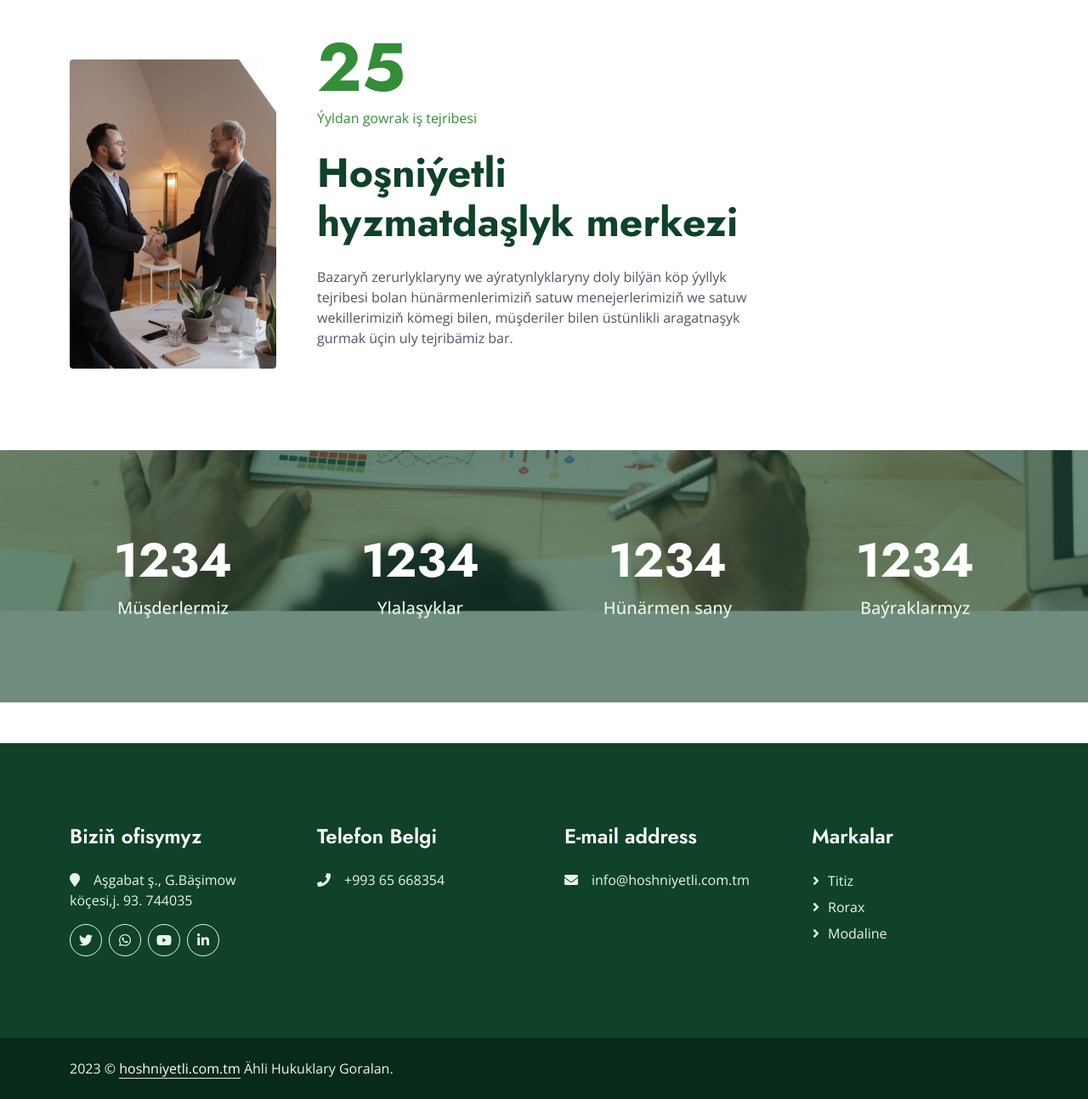
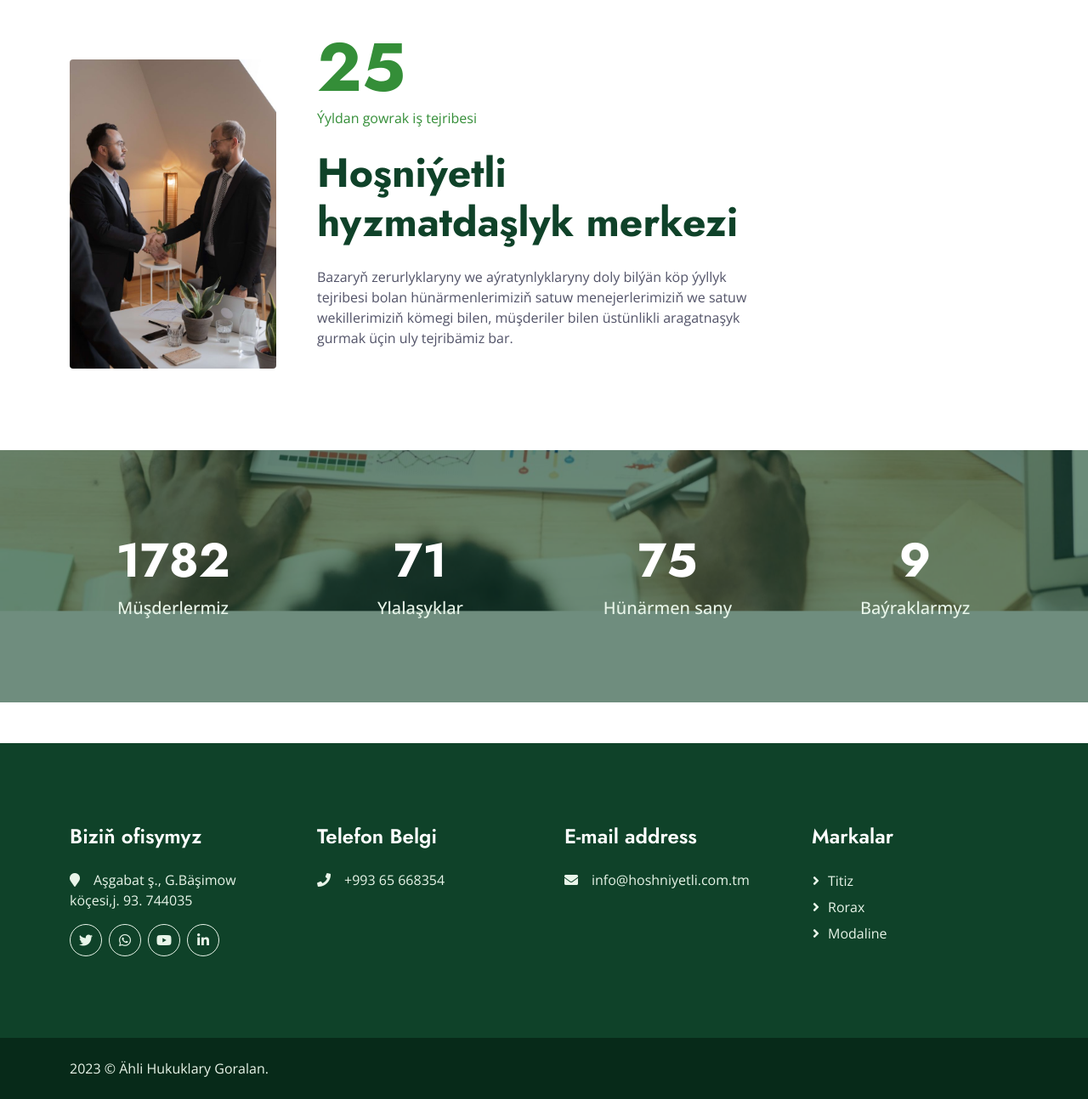
Before and after one commit to Garagumly/hoshnyetli_project, a Django app: page /about/ in a window 1280 px wide. Shown: the part 137-1431 px from the top of the page at 85% size. Run offline with Django 4.2, Linux system fonts and the light colour scheme; some libraries are stand-ins or nearby versions.

Commit message:
new files

```diff
--- a/store/templates/store/about.html
+++ b/store/templates/store/about.html
@@ -47,19 +47,19 @@
         <div class="container py-5">
             <div class="row g-5">
                 <div class="col-sm-6 col-lg-3 text-center wow fadeIn" data-wow-delay="0.1s">
-                    <h1 class="display-4 text-white" data-toggle="counter-up">1234</h1>
+                    <h1 class="display-4 text-white" data-toggle="counter-up">1782</h1>
                     <span class="fs-5 fw-semi-bold text-light">{%trans "Müşderlermiz"%}</span>
                 </div>
                 <div class="col-sm-6 col-lg-3 text-center wow fadeIn" data-wow-delay="0.3s">
-                    <h1 class="display-4 text-white" data-toggle="counter-up">1234</h1>
+                    <h1 class="display-4 text-white" data-toggle="counter-up">71</h1>
                     <span class="fs-5 fw-semi-bold text-light">{%trans "Ylalaşyklar"%}</span>
                 </div>
                 <div class="col-sm-6 col-lg-3 text-center wow fadeIn" data-wow-delay="0.5s">
-                    <h1 class="display-4 text-white" data-toggle="counter-up">1234</h1>
+                    <h1 class="display-4 text-white" data-toggle="counter-up">75</h1>
                     <span class="fs-5 fw-semi-bold text-light">{%trans "Hünärmen sany"%}</span>
                 </div>
                 <div class="col-sm-6 col-lg-3 text-center wow fadeIn" data-wow-delay="0.7s">
-                    <h1 class="display-4 text-white" data-toggle="counter-up">1234</h1>
+                    <h1 class="display-4 text-white" data-toggle="counter-up">9</h1>
                     <span class="fs-5 fw-semi-bold text-light">{%trans "Baýraklarmyz"%}</span>
                 </div>
             </div>
--- a/store/templates/store/main.html
+++ b/store/templates/store/main.html
@@ -165,7 +165,7 @@
         <div class="container">
             <div class="row">
                 <div class="col-md-6 text-center text-md-start mb-3 mb-md-0">
-                    2023 &copy; <a class="border-bottom" href="#">hoshniyetli.com.tm</a> {%trans "Ähli Hukuklary Goralan."%}
+                    2023 &copy; {%trans "Ähli Hukuklary Goralan."%}
                 </div>
             </div>
         </div>
--- a/store/templates/store/store.html
+++ b/store/templates/store/store.html
@@ -200,11 +200,11 @@
                 <span class="fs-5 fw-semi-bold text-light">{%trans "Ylalaşyklar"%}</span>
             </div>
             <div class="col-sm-6 col-lg-3 text-center wow fadeIn" data-wow-delay="0.5s">
-                <h1 class="display-4 text-white" data-toggle="counter-up">897</h1>
+                <h1 class="display-4 text-white" data-toggle="counter-up">75</h1>
                 <span class="fs-5 fw-semi-bold text-light">{%trans "Hünärmen sany"%}</span>
             </div>
             <div class="col-sm-6 col-lg-3 text-center wow fadeIn" data-wow-delay="0.7s">
-                <h1 class="display-4 text-white" data-toggle="counter-up">87</h1>
+                <h1 class="display-4 text-white" data-toggle="counter-up">9</h1>
                 <span class="fs-5 fw-semi-bold text-light">{%trans "Baýraklarmyz"%}</span>
             </div>
         </div>
```
